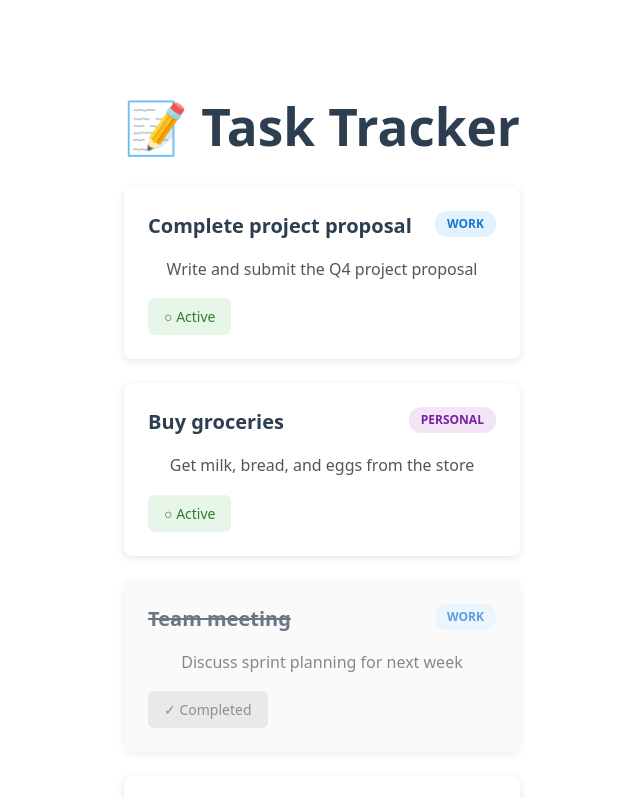
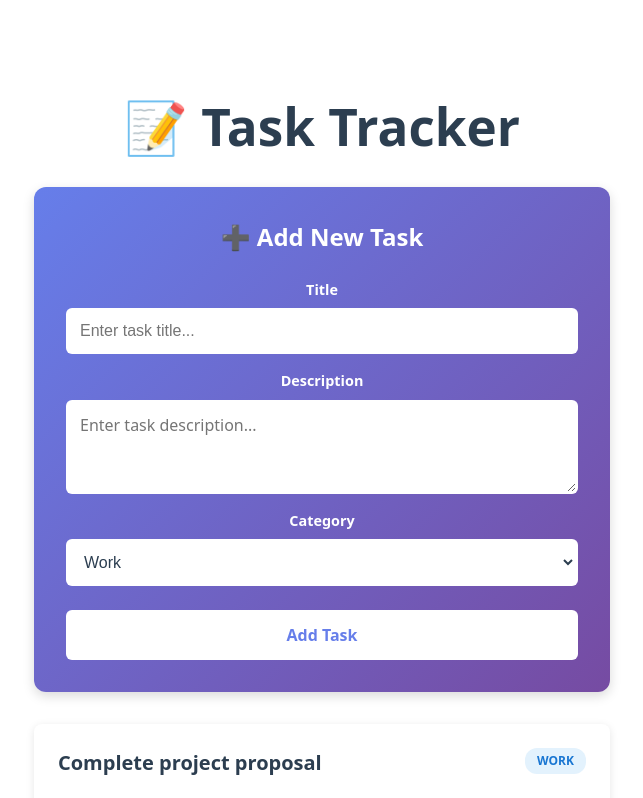
Before and after one commit to Chas-Henrik/vue-v-1-workshop-task-tracker, a Vue app in the folder task-tracker/: page / in a window 1280 px wide. Shown: the top 798 px of the page, without its empty margins (318-961 px from the left). Built offline with nearby package versions, Linux system fonts and the light colour scheme.

Commit message:
Add new task

```diff
--- a/task-tracker/src/App.vue
+++ b/task-tracker/src/App.vue
@@ -1,5 +1,9 @@
 <script setup>
 import { ref } from 'vue'
+
+const newTaskTitle = ref('')
+const newTaskDescription = ref('')
+const newTaskCategory = ref('Work')
 
 const tasks = ref([
   {
@@ -43,11 +47,73 @@ const tasks = ref([
     createdAt: new Date()
   }
 ])
+
+const addTask = () => {
+  if (!newTaskTitle.value.trim()) {
+    return
+  }
+
+  const maxId = tasks.value.length > 0
+    ? Math.max(...tasks.value.map(task => task.id))
+    : 0
+
+  tasks.value.push({
+    id: maxId + 1,
+    title: newTaskTitle.value,
+    description: newTaskDescription.value,
+    category: newTaskCategory.value,
+    status: 'active',
+    createdAt: new Date()
+  })
+
+  // Reset form
+  newTaskTitle.value = ''
+  newTaskDescription.value = ''
+  newTaskCategory.value = 'Work'
+}
 </script>
 
 <template>
   <div class="app">
     <h1>📝 Task Tracker</h1>
+
+    <!-- Add Task Panel -->
+    <div class="add-task-panel">
+      <h2>➕ Add New Task</h2>
+      <form @submit.prevent="addTask">
+        <div class="form-group">
+          <label for="task-title">Title</label>
+          <input
+            id="task-title"
+            v-model="newTaskTitle"
+            type="text"
+            placeholder="Enter task title..."
+            required
+          >
+        </div>
+
+        <div class="form-group">
+          <label for="task-description">Description</label>
+          <textarea
+            id="task-description"
+            v-model="newTaskDescription"
+            placeholder="Enter task description..."
+            rows="3"
+          ></textarea>
+        </div>
+
+        <div class="form-group">
+          <label for="task-category">Category</label>
+          <select id="task-category" v-model="newTaskCategory">
+            <option value="Work">Work</option>
+            <option value="Personal">Personal</option>
+            <option value="Other">Other</option>
+          </select>
+        </div>
+
+        <button type="submit" class="add-btn">Add Task</button>
+      </form>
+    </div>
 
     <div class="task-list">
       <div
@@ -86,6 +152,84 @@ h1 {
   text-align: center;
   color: #2c3e50;
   margin-bottom: 2rem;
+}
+
+.add-task-panel {
+  background: linear-gradient(135deg, #667eea 0%, #764ba2 100%);
+  border-radius: 12px;
+  padding: 2rem;
+  margin-bottom: 2rem;
+  box-shadow: 0 4px 12px rgba(0, 0, 0, 0.15);
+}
+
+.add-task-panel h2 {
+  margin: 0 0 1.5rem 0;
+  color: white;
+  font-size: 1.5rem;
+}
+
+.add-task-panel form {
+  display: flex;
+  flex-direction: column;
+  gap: 1rem;
+}
+
+.form-group {
+  display: flex;
+  flex-direction: column;
+  gap: 0.5rem;
+}
+
+.form-group label {
+  color: white;
+  font-weight: 600;
+  font-size: 0.9rem;
+}
+
+.form-group input,
+.form-group textarea,
+.form-group select {
+  padding: 0.75rem;
+  border: 2px solid rgba(255, 255, 255, 0.3);
+  border-radius: 6px;
+  font-size: 1rem;
+  background: white;
+  color: #2c3e50;
+  transition: border-color 0.2s ease;
+}
+
+.form-group input:focus,
+.form-group textarea:focus,
+.form-group select:focus {
+  outline: none;
+  border-color: white;
+}
+
+.form-group textarea {
+  resize: vertical;
+  font-family: inherit;
+}
+
+.add-btn {
+  padding: 0.875rem 2rem;
+  background: white;
+  color: #667eea;
+  border: none;
+  border-radius: 6px;
+  font-size: 1rem;
+  font-weight: 600;
+  cursor: pointer;
+  transition: transform 0.2s ease, box-shadow 0.2s ease;
+  margin-top: 0.5rem;
+}
+
+.add-btn:hover {
+  transform: translateY(-2px);
+  box-shadow: 0 4px 12px rgba(0, 0, 0, 0.2);
+}
+
+.add-btn:active {
+  transform: translateY(0);
 }
 
 .task-list {
--- a/task-tracker/src/style.css
+++ b/task-tracker/src/style.css
@@ -59,7 +59,9 @@ button:focus-visible {
 }
 
 #app {
+  width: 50%;
   max-width: 1280px;
+  min-width: 400px;
   margin: 0 auto;
   padding: 2rem;
   text-align: center;
```
